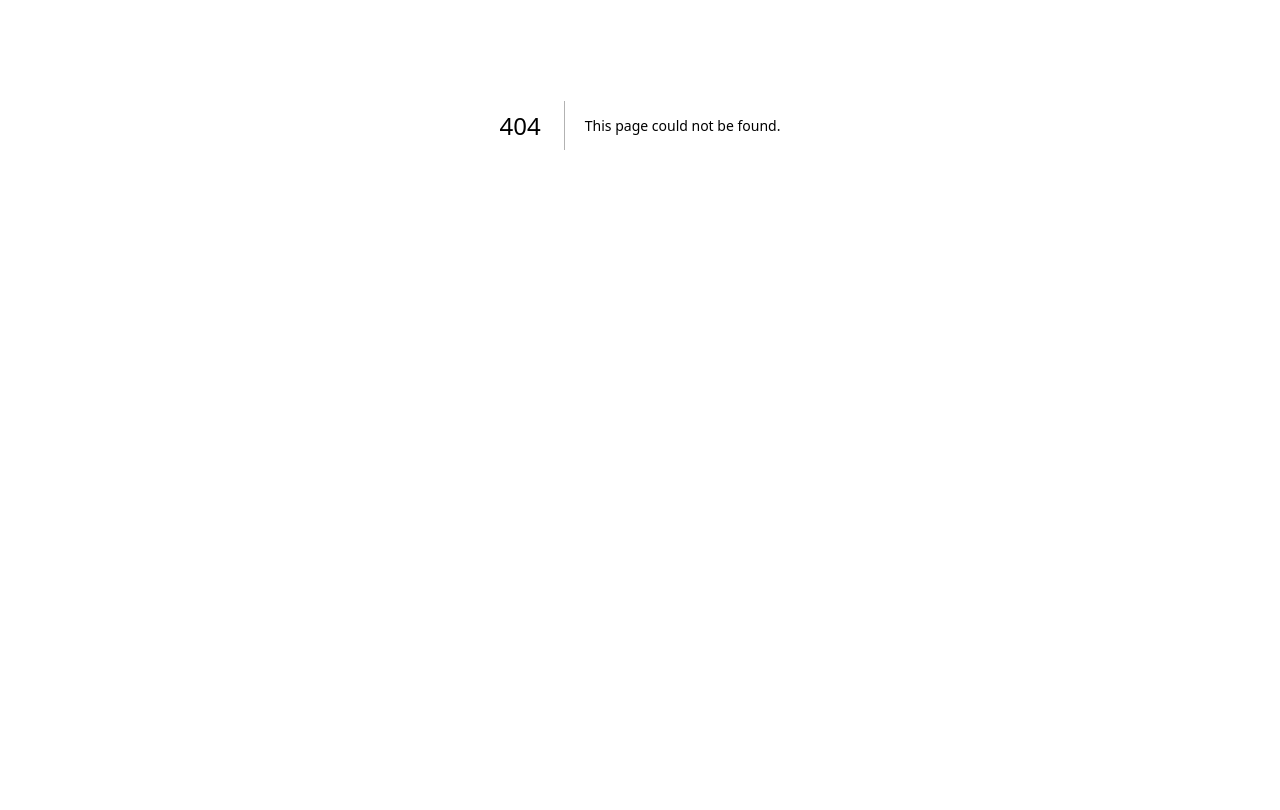
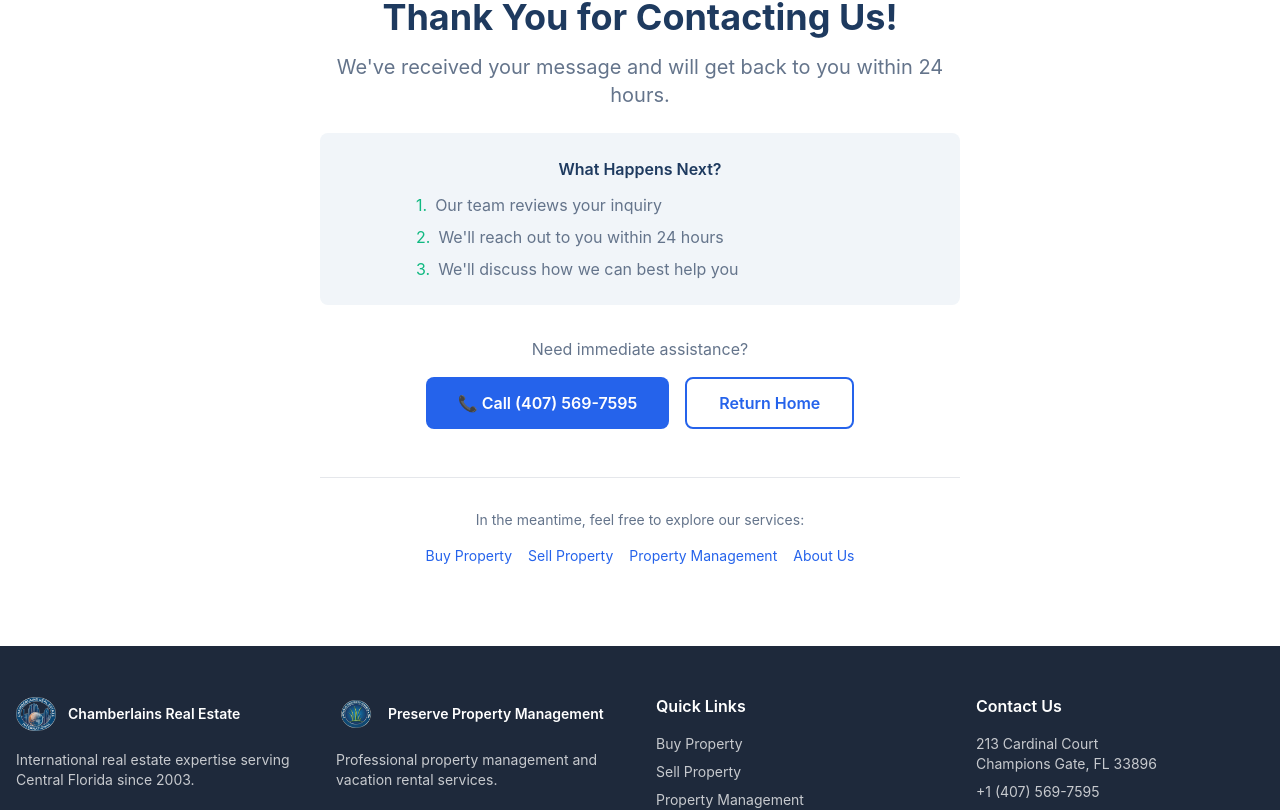
Before and after one commit to starbrightlab/chamberlains-international, a Next.js app: page /contact/success in a window 1280 px wide. Before the commit this address had no page. Shown: the part 275-1085 px from the top of the page. Before the commit the page ends 800 px from the top, so only its background shows below. Built offline with nearby package versions, Linux system fonts and the light colour scheme.

Commit message:
Add contact form with Netlify Forms integration

```diff
--- a/app/contact/page.tsx
+++ b/app/contact/page.tsx
@@ -2,23 +2,8 @@
 
 import Header from '@/components/Header';
 import Footer from '@/components/Footer';
-import { useState } from 'react';
 
 export default function Contact() {
-  const [formData, setFormData] = useState({
-    name: '',
-    email: '',
-    phone: '',
-    subject: '',
-    message: ''
-  });
-
-  const handleSubmit = (e: React.FormEvent) => {
-    e.preventDefault();
-    // TODO: Implement form submission (Netlify Forms or email service)
-    alert('Form submission will be implemented with email service');
-  };
-
   return (
     <main>
       <Header />
@@ -86,7 +71,25 @@ export default function Contact() {
               <div className="bg-light-gray p-8 rounded-lg">
                 <h3 className="text-2xl font-semibold text-chamberlains-navy mb-6">Send Us A Message</h3>
 
-                <form onSubmit={handleSubmit} className="space-y-4">
+                <form
+                  name="contact"
+                  method="POST"
+                  action="/contact/success"
+                  data-netlify="true"
+                  data-netlify-honeypot="bot-field"
+                  className="space-y-4"
+                >
+                  {/* Hidden fields for Netlify */}
+                  <input type="hidden" name="form-name" value="contact" />
+
+                  {/* Honeypot for spam prevention */}
+                  <div className="hidden" aria-hidden="true">
+                    <label>
+                      Don't fill this out if you're human:
+                      <input name="bot-field" tabIndex={-1} autoComplete="off" />
+                    </label>
+                  </div>
+
                   <div>
                     <label htmlFor="name" className="block text-sm font-medium text-chamberlains-navy mb-1">
                       Name *
@@ -94,10 +97,9 @@ export default function Contact() {
                     <input
                       type="text"
                       id="name"
+                      name="name"
                       required
                       className="w-full px-4 py-2 border border-gray-300 rounded-lg focus:ring-2 focus:ring-chamberlains-blue focus:border-transparent"
-                      value={formData.name}
-                      onChange={(e) => setFormData({...formData, name: e.target.value})}
                     />
                   </div>
 
@@ -108,10 +110,9 @@ export default function Contact() {
                     <input
                       type="email"
                       id="email"
+                      name="email"
                       required
                       className="w-full px-4 py-2 border border-gray-300 rounded-lg focus:ring-2 focus:ring-chamberlains-blue focus:border-transparent"
-                      value={formData.email}
-                      onChange={(e) => setFormData({...formData, email: e.target.value})}
                     />
                   </div>
 
@@ -122,9 +123,8 @@ export default function Contact() {
                     <input
                       type="tel"
                       id="phone"
+                      name="phone"
                       className="w-full px-4 py-2 border border-gray-300 rounded-lg focus:ring-2 focus:ring-chamberlains-blue focus:border-transparent"
-                      value={formData.phone}
-                      onChange={(e) => setFormData({...formData, phone: e.target.value})}
                     />
                   </div>
 
@@ -134,17 +134,16 @@ export default function Contact() {
                     </label>
                     <select
                       id="subject"
+                      name="subject"
                       required
                       className="w-full px-4 py-2 border border-gray-300 rounded-lg focus:ring-2 focus:ring-chamberlains-blue focus:border-transparent"
-                      value={formData.subject}
-                      onChange={(e) => setFormData({...formData, subject: e.target.value})}
                     >
                       <option value="">Select a subject...</option>
-                      <option value="buy">Buying Property</option>
-                      <option value="sell">Selling Property</option>
-                      <option value="management">Property Management</option>
-                      <option value="general">General Inquiry</option>
-                      <option value="other">Other</option>
+                      <option value="Buying Property">Buying Property</option>
+                      <option value="Selling Property">Selling Property</option>
+                      <option value="Property Management">Property Management</option>
+                      <option value="General Inquiry">General Inquiry</option>
+                      <option value="Other">Other</option>
                     </select>
                   </div>
 
@@ -154,11 +153,10 @@ export default function Contact() {
                     </label>
                     <textarea
                       id="message"
+                      name="message"
                       required
                       rows={6}
                       className="w-full px-4 py-2 border border-gray-300 rounded-lg focus:ring-2 focus:ring-chamberlains-blue focus:border-transparent"
-                      value={formData.message}
-                      onChange={(e) => setFormData({...formData, message: e.target.value})}
                     />
                   </div>
 
--- /dev/null
+++ b/app/contact/success/page.tsx
@@ -0,0 +1,99 @@
+import Header from '@/components/Header';
+import Footer from '@/components/Footer';
+import Link from 'next/link';
+import { Metadata } from 'next';
+
+export const metadata: Metadata = {
+  title: 'Thank You | Chamberlains Real Estate',
+  description: 'Thank you for contacting Chamberlains Real Estate International',
+};
+
+export default function ContactSuccess() {
+  return (
+    <main>
+      <Header />
+
+      <section className="py-20 bg-white">
+        <div className="max-w-2xl mx-auto px-4 text-center">
+          {/* Success Icon */}
+          <div className="mb-8">
+            <div className="w-20 h-20 bg-preserve-green/10 rounded-full flex items-center justify-center mx-auto">
+              <svg className="w-12 h-12 text-preserve-green" fill="none" stroke="currentColor" viewBox="0 0 24 24">
+                <path strokeLinecap="round" strokeLinejoin="round" strokeWidth={2} d="M5 13l4 4L19 7" />
+              </svg>
+            </div>
+          </div>
+
+          <h1 className="text-4xl font-bold text-chamberlains-navy mb-4">
+            Thank You for Contacting Us!
+          </h1>
+
+          <p className="text-xl text-slate-gray mb-6">
+            We've received your message and will get back to you within 24 hours.
+          </p>
+
+          <div className="bg-light-gray p-6 rounded-lg mb-8">
+            <h2 className="font-semibold text-chamberlains-navy mb-3">What Happens Next?</h2>
+            <ul className="text-left text-slate-gray space-y-2 max-w-md mx-auto">
+              <li className="flex items-start">
+                <span className="text-preserve-green mr-2">1.</span>
+                <span>Our team reviews your inquiry</span>
+              </li>
+              <li className="flex items-start">
+                <span className="text-preserve-green mr-2">2.</span>
+                <span>We'll reach out to you within 24 hours</span>
+              </li>
+              <li className="flex items-start">
+                <span className="text-preserve-green mr-2">3.</span>
+                <span>We'll discuss how we can best help you</span>
+              </li>
+            </ul>
+          </div>
+
+          <div className="space-y-4">
+            <p className="text-slate-gray">
+              Need immediate assistance?
+            </p>
+            <div className="flex flex-col sm:flex-row gap-4 justify-center">
+              <a
+                href="tel:+14075697595"
+                className="bg-chamberlains-blue text-white px-8 py-3 rounded-lg font-semibold hover:bg-blue-600 transition-colors inline-flex items-center justify-center"
+              >
+                📞 Call (407) 569-7595
+              </a>
+              <Link
+                href="/"
+                className="bg-white text-chamberlains-blue border-2 border-chamberlains-blue px-8 py-3 rounded-lg font-semibold hover:bg-chamberlains-blue hover:text-white transition-colors inline-flex items-center justify-center"
+              >
+                Return Home
+              </Link>
+            </div>
+          </div>
+
+          {/* Additional Info */}
+          <div className="mt-12 pt-8 border-t border-gray-200">
+            <p className="text-sm text-slate-gray">
+              In the meantime, feel free to explore our services:
+            </p>
+            <div className="flex flex-wrap justify-center gap-4 mt-4">
+              <Link href="/buy" className="text-chamberlains-blue hover:underline text-sm">
+                Buy Property
+              </Link>
+              <Link href="/sell" className="text-chamberlains-blue hover:underline text-sm">
+                Sell Property
+              </Link>
+              <Link href="/property-management" className="text-chamberlains-blue hover:underline text-sm">
+                Property Management
+              </Link>
+              <Link href="/about" className="text-chamberlains-blue hover:underline text-sm">
+                About Us
+              </Link>
+            </div>
+          </div>
+        </div>
+      </section>
+
+      <Footer />
+    </main>
+  );
+}
--- a/app/property-management/page.tsx
+++ b/app/property-management/page.tsx
@@ -18,8 +18,8 @@ export default function PropertyManagement() {
       <section className="relative h-80 flex items-center justify-center bg-gradient-to-br from-preserve-green to-green-700">
         <div className="relative z-10 text-center text-white px-4">
           <div className="flex items-center justify-center mb-4">
-            <div className="w-16 h-16 relative mr-3">
-              <Image src="/ppm-logo.jpg" alt="Preserve Property Management" fill className="object-contain" />
+            <div className="w-16 h-16 relative mr-3 flex-shrink-0">
+              <Image src="/ppm-logo.png" alt="Preserve Property Management" fill className="object-contain" sizes="64px" priority />
             </div>
             <h1 className="text-5xl font-bold font-display">Property Management</h1>
           </div>
--- a/components/Footer.tsx
+++ b/components/Footer.tsx
@@ -9,8 +9,14 @@ export default function Footer() {
           {/* Chamberlains Section */}
           <div>
             <div className="flex items-center mb-4">
-              <div className="w-10 h-10 relative mr-3">
-                <Image src="/logo.png" alt="Chamberlains" fill className="object-contain" />
+              <div className="w-10 h-10 relative mr-3 flex-shrink-0">
+                <Image
+                  src="/logo.png"
+                  alt="Chamberlains"
+                  fill
+                  className="object-contain"
+                  sizes="40px"
+                />
               </div>
               <h3 className="font-semibold text-sm">Chamberlains Real Estate</h3>
             </div>
@@ -22,8 +28,14 @@ export default function Footer() {
           {/* Preserve Section */}
           <div>
             <div className="flex items-center mb-4">
-              <div className="w-10 h-10 relative mr-3">
-                <Image src="/ppm-logo.jpg" alt="Preserve" fill className="object-contain" />
+              <div className="w-10 h-10 relative mr-3 flex-shrink-0">
+                <Image
+                  src="/ppm-logo.png"
+                  alt="Preserve"
+                  fill
+                  className="object-contain"
+                  sizes="40px"
+                />
               </div>
               <h3 className="font-semibold text-sm">Preserve Property Management</h3>
             </div>
--- a/components/Header.tsx
+++ b/components/Header.tsx
@@ -13,12 +13,14 @@ export default function Header() {
         <div className="flex items-center justify-between">
           {/* Logo and Contact */}
           <div className="flex items-center space-x-4">
-            <div className="w-12 h-12 relative">
+            <div className="w-12 h-12 relative flex-shrink-0">
               <Image
                 src="/logo.png"
                 alt="Chamberlains Real Estate International"
                 fill
                 className="object-contain"
+                sizes="48px"
+                priority
               />
             </div>
             <div className="hidden md:block">
```
